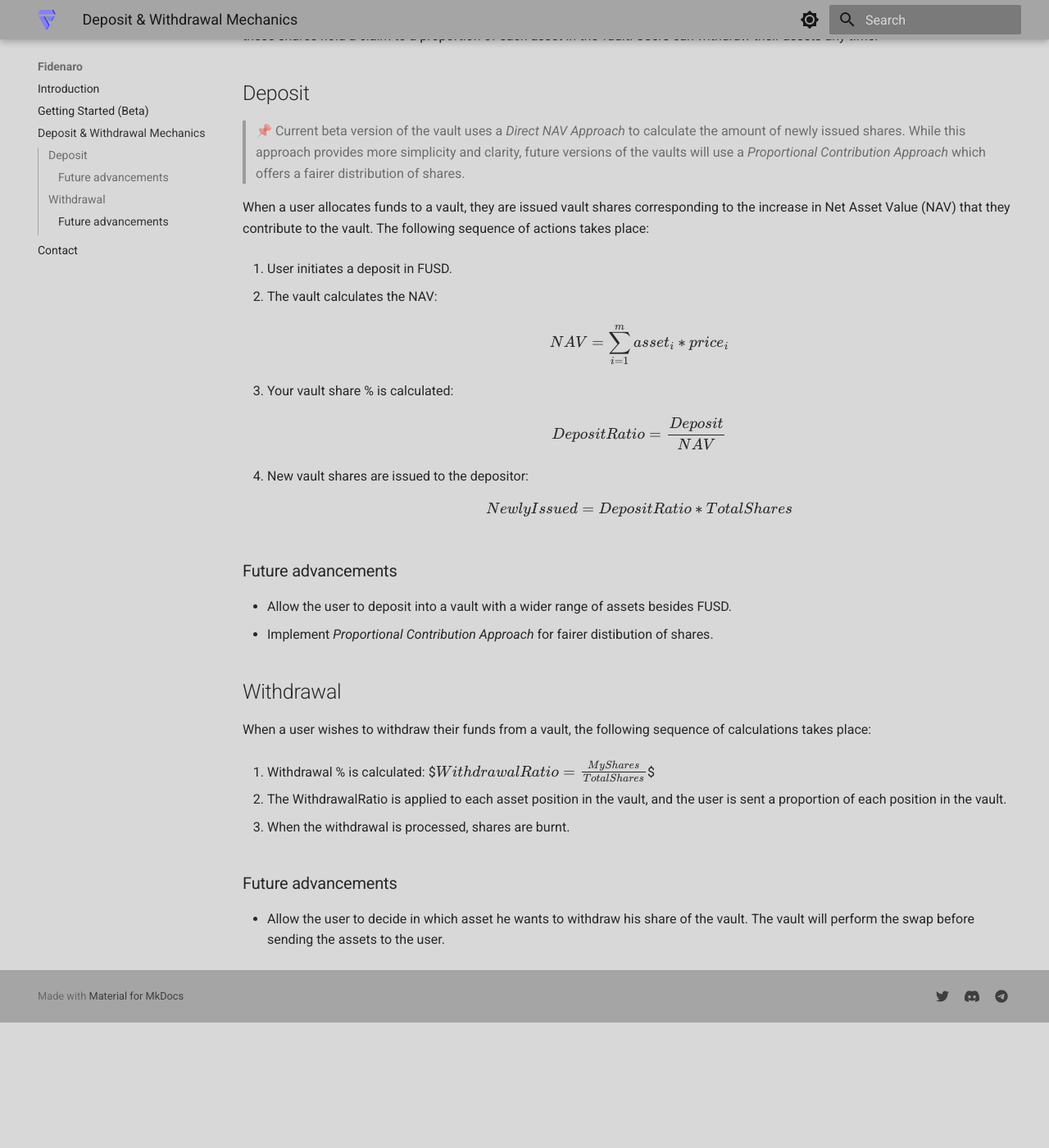
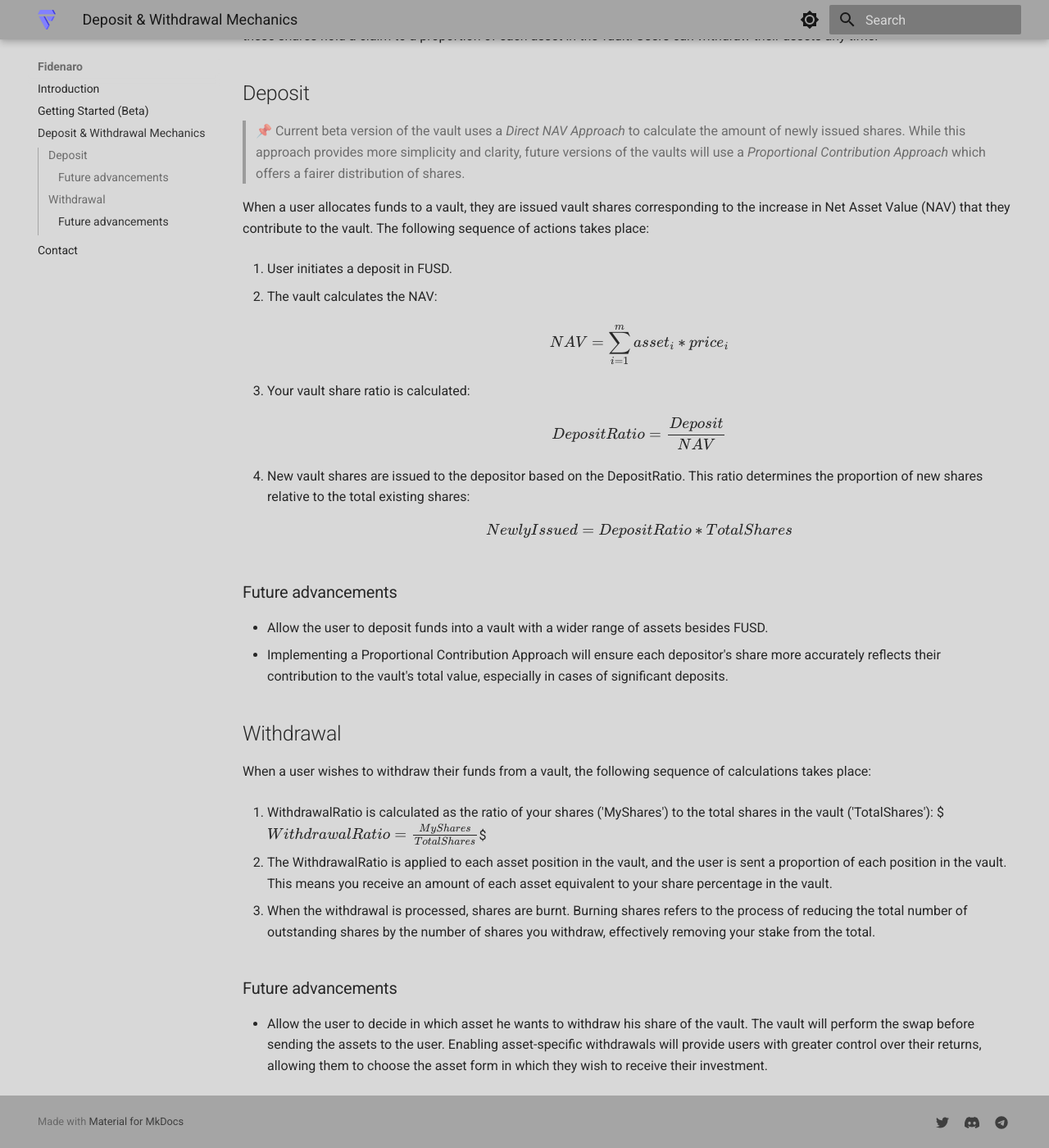
Before and after one commit to razi90/fidenaro-docs, an MkDocs documentation site: the page built from docs/mechanics.md, in a window 1280 px wide and 1400 px high, scrolled down 216 px. Shown: the whole window at 82% size. Built offline with MkDocs 1.6.1 and Material for MkDocs 9.7.7, drawn with Linux system fonts in a browser that asks for light colours; before the commit the page ends 1463 px from its top, so only the background shows below that.

Commit message:
Improved language

```diff
--- a/docs/mechanics.md
+++ b/docs/mechanics.md
@@ -2,7 +2,7 @@
 
 The section below illustrates how deposits and withdrawals work.
 
-When a user allocates capital to a vault, they are issued vault shares, that hold a % claim to the assets in the vault. Upon redemption, these shares hold a claim to a proportion of each asset in the vault. Users can withdraw their assets any time.
+When a user invests in a vault, they are issued vault shares, that hold a percentage claim to the assets in the vault. Upon redemption, these shares hold a claim to a proportion of each asset in the vault. Users can withdraw their assets any time.
 
 ## Deposit
 
@@ -17,20 +17,20 @@ $$
 NAV = \sum _ { i = 1} ^ { m } asset_i * price_i
 $$
 
-3. Your vault share % is calculated:
+3. Your vault share ratio is calculated:
 $$
 DepositRatio = \frac{Deposit}{NAV}
 $$
 
-4. New vault shares are issued to the depositor:
+4. New vault shares are issued to the depositor based on the DepositRatio. This ratio determines the proportion of new shares relative to the total existing shares:
 $$
 NewlyIssued = DepositRatio * TotalShares
 $$
 
 ### Future advancements
 
-* Allow the user to deposit into a vault with a wider range of assets besides FUSD.
-* Implement *Proportional Contribution Approach* for fairer distibution of shares.
+* Allow the user to deposit funds into a vault with a wider range of assets besides FUSD.
+* Implementing a Proportional Contribution Approach will ensure each depositor's share more accurately reflects their contribution to the vault's total value, especially in cases of significant deposits.
 
 <!-- Proportional Contribution Approach -->
 
@@ -62,13 +62,13 @@ $$ -->
 
 When a user wishes to withdraw their funds from a vault, the following sequence of calculations takes place:
 
-1. Withdrawal % is calculated:
+1. WithdrawalRatio is calculated as the ratio of your shares ('MyShares') to the total shares in the vault ('TotalShares'):
 $$WithdrawalRatio = \frac{MyShares}{TotalShares}$$
 
-2. The WithdrawalRatio is applied to each asset position in the vault, and the user is sent a proportion of each position in the vault.
+2. The WithdrawalRatio is applied to each asset position in the vault, and the user is sent a proportion of each position in the vault. This means you receive an amount of each asset equivalent to your share percentage in the vault.
 
-3. When the withdrawal is processed, shares are burnt.
+3. When the withdrawal is processed, shares are burnt. Burning shares refers to the process of reducing the total number of outstanding shares by the number of shares you withdraw, effectively removing your stake from the total.
 
 ### Future advancements
 
-* Allow the user to decide in which asset he wants to withdraw his share of the vault. The vault will perform the swap before sending the assets to the user.
+* Allow the user to decide in which asset he wants to withdraw his share of the vault. The vault will perform the swap before sending the assets to the user. Enabling asset-specific withdrawals will provide users with greater control over their returns, allowing them to choose the asset form in which they wish to receive their investment.
```
